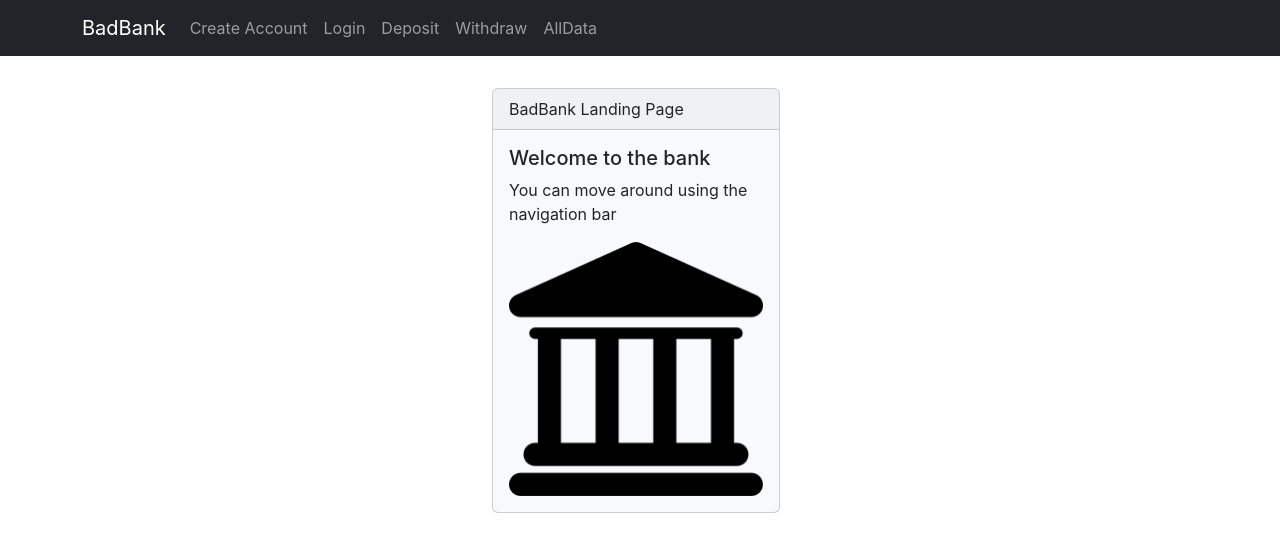
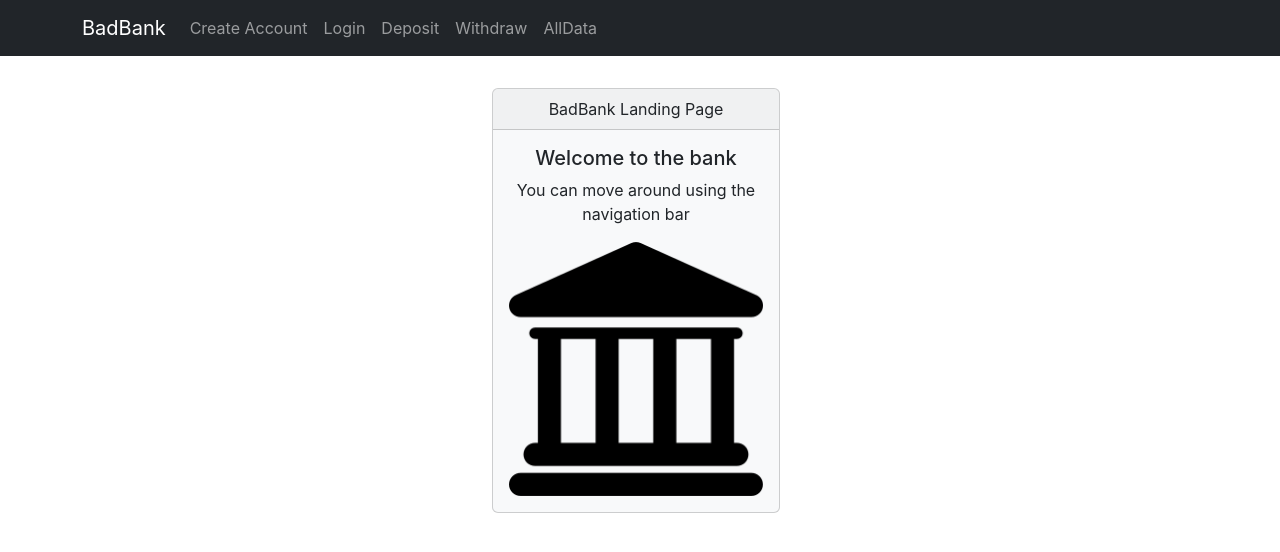
Before and after one commit to giankbo/bad-bank, a React (Create React App) app: page /#/ in a window 1280 px wide. Shown: the top 552 px of the page. Built offline with nearby package versions, Linux system fonts and the light colour scheme.

Commit message:
Add center align

```diff
--- a/src/home.js
+++ b/src/home.js
@@ -9,6 +9,7 @@ export default function Home() {
             bgcolor="light"
             txtcolor="dark"
             header="BadBank Landing Page"
+            align = "center"
             title="Welcome to the bank"
             text="You can move around using the navigation bar"
             body={(<img src={bank} className="img-fluid" alt="Responsive bank" />)}
```
